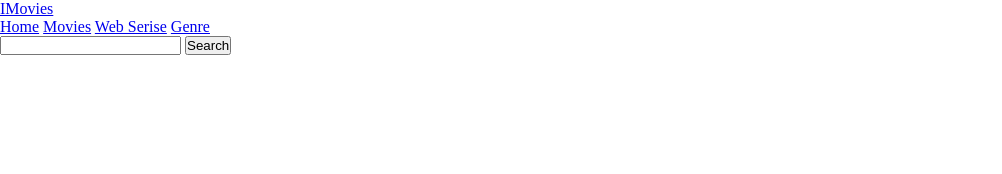
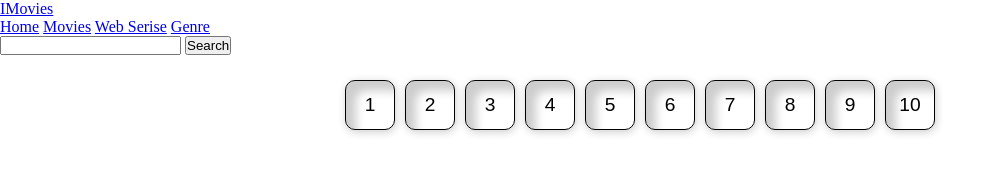
Before and after one commit to Dhirajverm1480/iMovie, a plain HTML site: page index.html in a window 1280 px wide. Shown: the whole page, without its empty margins (0-1002 px from the left). Drawn offline with Linux system fonts and the light colour scheme; no server answers.

Commit message:
Add files via upload

```diff
--- a/css/movieDetail.css
+++ b/css/movieDetail.css
@@ -1,6 +1,5 @@
 #backdrop{
     width: 100%;
-    /* height: 500px; */
 }
 
 .back-drop-img{
--- a/index.html
+++ b/index.html
@@ -10,6 +10,20 @@
     <header id="header"></header>
     <main>
         <section id="movie-section"></section>
+        <section>
+            <div class="paggination-box">
+                <button class="pages-btn" id="page1">1</button>
+                <button class="pages-btn" id="page2">2</button>
+                <button class="pages-btn" id="page3">3</button>
+                <button class="pages-btn" id="page4">4</button>
+                <button class="pages-btn" id="page5">5</button>
+                <button class="pages-btn" id="page6">6</button>
+                <button class="pages-btn" id="page7">7</button>
+                <button class="pages-btn" id="page8">8</button>
+                <button class="pages-btn" id="page9">9</button>
+                <button class="pages-btn" id="page10">10</button>
+            </div>
+        </section>
     </main>
     <script type="module" src="main.js"></script>
 </body>
--- a/js/movieDetail.js
+++ b/js/movieDetail.js
@@ -23,6 +23,5 @@ function displayMovieData(data) {
     let backdropImg = document.createElement('img')
     backdropImg.className = 'back-drop-img'
     backdropImg.src = `https://image.tmdb.org/t/p/original${data.backdrop_path}`
-    // backdropImg.src= `${data.backdrop_path}`
     backDropContainer.appendChild(backdropImg)
 }
--- a/style.css
+++ b/style.css
@@ -8,8 +8,6 @@
     position: sticky;
     top: 0;
 }
-
-
 
 #movie-section{
     width: 100%;
@@ -31,3 +29,31 @@
 .movie-img{
     width: 100%;
 }
+
+/* Paggination */
+
+.paggination-box{
+    width: 100%;
+    height: 100px;
+    display: flex;
+    align-items: center;
+    justify-content: center;
+    gap: 10px;
+}
+
+.pages-btn{
+    width: 50px;
+    height: 50px;
+    font-size: 1.2rem;
+    background: none;
+    border: 1px solid #000;
+    border-radius: 10px;
+    box-shadow: 1px 2px 8px rgba(0,0,0,0.2),
+                inset 10px 10px 10px rgba(0,0,0,0.2);
+    cursor: pointer;
+}
+
+.pages-btn:hover{
+    background: #000;
+    color: #fff;
+}
```
Also changed, not shown: pages/movieDetail.html (+1 -3 lines).
